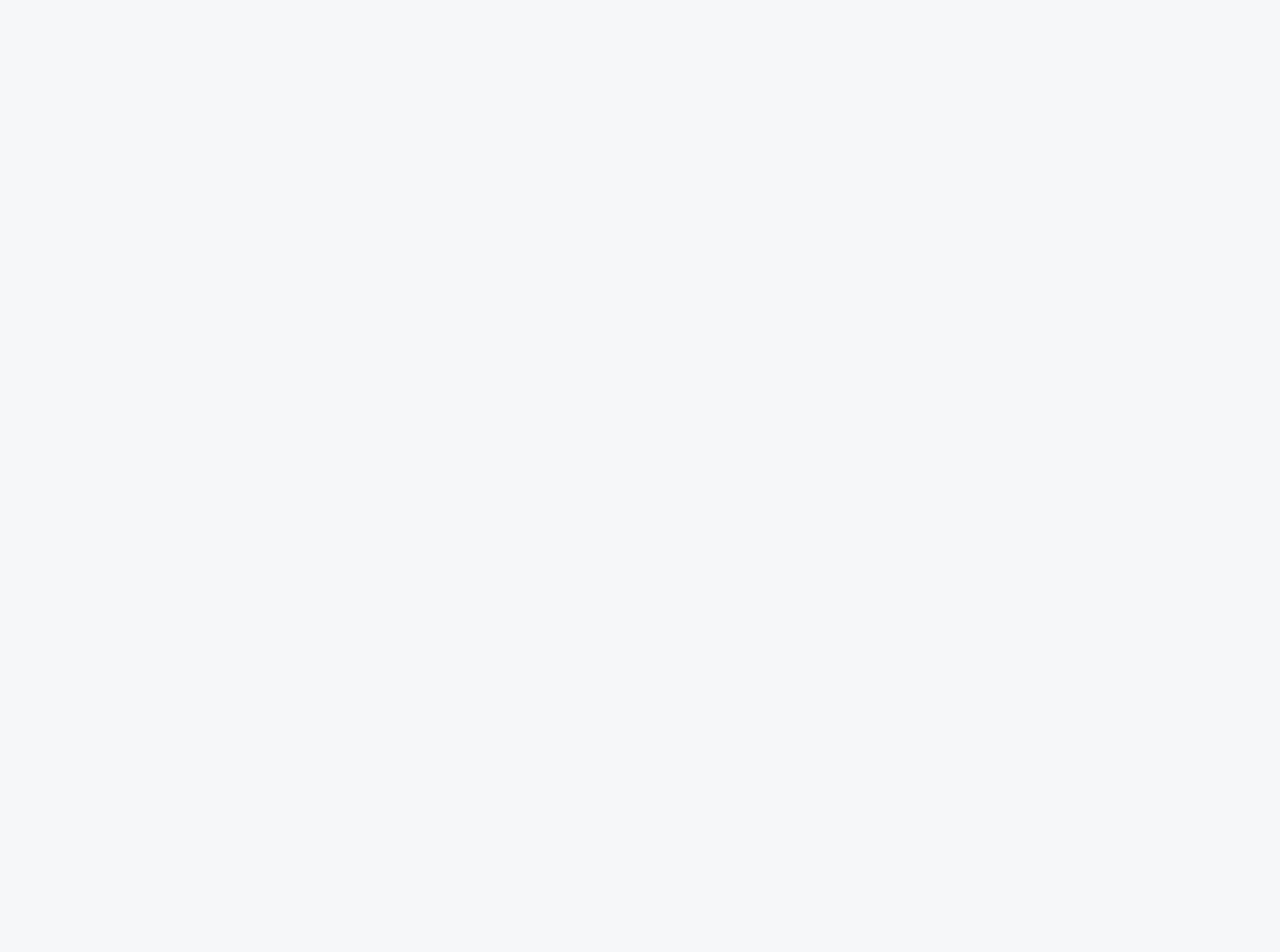
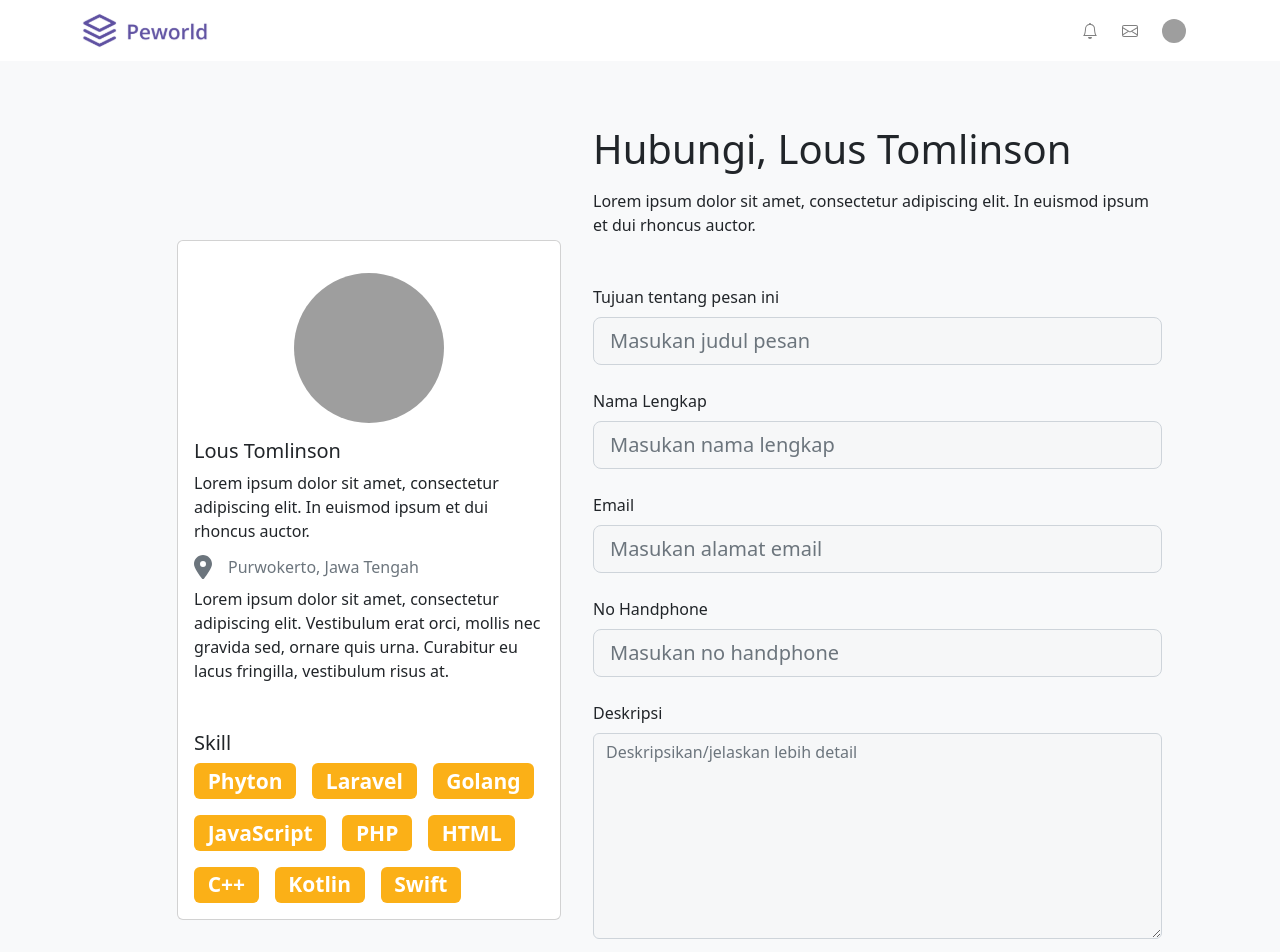
Before and after one commit to aldoBangun/joshy-app, a React (Create React App) app: page /hiring in a window 1280 px wide. Before the commit this address had no page. Shown: the top 952 px of the page. Before the commit the page ends 800 px from the top, so only its background shows below. Built offline with nearby package versions, Linux system fonts and the light colour scheme; grey boxes are pictures that could not be loaded.

Commit message:
add-hire

```diff
--- a/src/App.js
+++ b/src/App.js
@@ -3,6 +3,11 @@ import DisplayNav from "./pages/DisplayNav";
 import HideNav from "./pages/HideNav";
 import Candidate from "./pages/Candidate";
 import Landing from "./pages/landing/index";
+import Login from "./pages/login";
+import RegisterUser from "./pages/register-user";
+import RegisterCompany from "./pages/register-company";
+import Forgot from "./pages/forgot";
+import Hiring from "./pages/hiring";
 
 const App = () => {
   return (
@@ -10,17 +15,20 @@ const App = () => {
       <BrowserRouter>
         <Routes>
           <Route element={<HideNav />}>
-            {/* nanti komentar ini dihapus saja mas Verdy */}
-            {/*  */}
+            <Route path="/login" element={<Login />} />
+            <Route path="/register-user" element={<RegisterUser />} />
+            <Route path="/register-company" element={<RegisterCompany />} />
+            <Route path="/forgot" element={<Forgot />} />
           </Route>
           <Route element={<DisplayNav />}>
             <Route path="/" element={<Landing />} />
             <Route path="/candidates" element={<Candidate />} />
+            <Route path="/hiring" element={<Hiring />} />
           </Route>
         </Routes>
       </BrowserRouter>
     </>
   );
-}
+};
 
 export default App;
--- /dev/null
+++ b/src/css/_hiring.scss
@@ -0,0 +1,4 @@
+.card-img-hire {
+  height: 150px;
+  width: 150px;
+}
--- a/src/custom.scss
+++ b/src/custom.scss
@@ -3,3 +3,4 @@ $warning: #fbb017;
 $body-bg: #f6f7f8;
 
 @import "~bootstrap/scss/bootstrap.scss";
+@import "./css/hiring";
--- /dev/null
+++ b/src/pages/hiring.js
@@ -0,0 +1,74 @@
+import React from "react";
+import { Container, Row, Col, Form, Button, Card, Badge } from "react-bootstrap";
+import "bootstrap/dist/css/bootstrap.min.css";
+import { FontAwesomeIcon } from "@fortawesome/react-fontawesome";
+import { faLocationDot } from "@fortawesome/free-solid-svg-icons";
+
+const Hiring = () => {
+  const skills = ["Phyton", "Laravel", "Golang", "JavaScript", "PHP", "HTML", "C++", "Kotlin", "Swift"];
+  return (
+    <div className="Hiring">
+      <main className="bg-light w-100 p-3">
+        <Container>
+          <Row className="d-flex flex-row">
+            <Col className="d-grid align-items-center" lg={{ span: 4, offset: 1 }}>
+              <Card className="" style={{ width: "24rem" }}>
+                <Card.Body>
+                  <img src="https://s3-alpha-sig.figma.com/img/792c/65bc/52b72a55a079dca3c59ba0db0eb236aa?Expires=1659312000&Signature=YgxX8dmP5E1kyjc7CvQ3KnEhXxdBgr9ql4xItMNxAfyHOTP9XNblxvEJsftkUhts6Bj9hu8yXaB7BxWec57~csFmq1V2zXAPSlxH9a69ane0AwV5wU4LBVA2w9cfn7TTLZWOP6y0KwGbD67YdhisWzYIvICGSpndNetAGzlAH2z~AJgQCnor0iUozW~-QiOwjQiBfj22lSEZ7BFQ3-Z66hTLfm3hZU17qNfPubViRMRinLjC0nhnsDh6vIhSHVQmqChMUH4Io6ABeeVFLW7Pu4Vi3OpiUD4E7lXhAz7B5hMelmEKizsWzcDKdwlTsj1oLRj3sIEYSw-1wWI2uf~0Ig__&Key-Pair-Id=APKAINTVSUGEWH5XD5UA" class="rounded-circle card-img-hire mt-3 mb-3 mx-auto d-flex justify-content-center" alt="150x150" />
+                  <Card.Title>Lous Tomlinson</Card.Title>
+                  <Card.Text>Lorem ipsum dolor sit amet, consectetur adipiscing elit. In euismod ipsum et dui rhoncus auctor.</Card.Text>
+                  <Card.Subtitle className="mb-2 text-muted">
+                    <FontAwesomeIcon icon={faLocationDot} size="xl" className="fa-thin me-3" />
+                    Purwokerto, Jawa Tengah
+                  </Card.Subtitle>
+                  <Card.Text>Lorem ipsum dolor sit amet, consectetur adipiscing elit. Vestibulum erat orci, mollis nec gravida sed, ornare quis urna. Curabitur eu lacus fringilla, vestibulum risus at.</Card.Text>
+                  <Card.Title className="mt-5">Skill</Card.Title>
+                  <div className="d-flex flex-wrap gap-3 fs-3">
+                    {skills.map((skill) => (
+                      <Badge key={skill} bg="warning">
+                        {skill}
+                      </Badge>
+                    ))}
+                  </div>
+                </Card.Body>
+              </Card>
+            </Col>
+            <Col className="d-grid p-5 align-items-center">
+              <Form>
+                <h1 className="mb-3">Hubungi, Lous Tomlinson</h1>
+                <p className="mb-5">Lorem ipsum dolor sit amet, consectetur adipiscing elit. In euismod ipsum et dui rhoncus auctor.</p>
+                <Form.Group className="mb-4" controlId="formBasicPurpose">
+                  <Form.Label>Tujuan tentang pesan ini</Form.Label>
+                  <Form.Control size="lg" placeholder="Masukan judul pesan" />
+                </Form.Group>
+                <Form.Group className="mb-4" controlId="formBasicName">
+                  <Form.Label>Nama Lengkap</Form.Label>
+                  <Form.Control size="lg" placeholder="Masukan nama lengkap" />
+                </Form.Group>
+                <Form.Group className="mb-4" controlId="formBasicEmail">
+                  <Form.Label>Email</Form.Label>
+                  <Form.Control size="lg" type="email" placeholder="Masukan alamat email" />
+                </Form.Group>
+                <Form.Group className="mb-4" controlId="formBasicPhone">
+                  <Form.Label>No Handphone</Form.Label>
+                  <Form.Control size="lg" type="phone" placeholder="Masukan no handphone" />
+                </Form.Group>
+                <Form.Group className="mb-4" controlId="FormTextArea">
+                  <Form.Label>Deskripsi</Form.Label>
+                  <Form.Control as="textarea" placeholder="Deskripsikan/jelaskan lebih detail" rows={8} />
+                </Form.Group>
+                <div className="d-grid mt-5">
+                  <Button className="text-white" variant="warning" size="lg" type="submit">
+                    Hire
+                  </Button>
+                </div>
+              </Form>
+            </Col>
+          </Row>
+        </Container>
+      </main>
+    </div>
+  );
+};
+
+export default Hiring;
```
